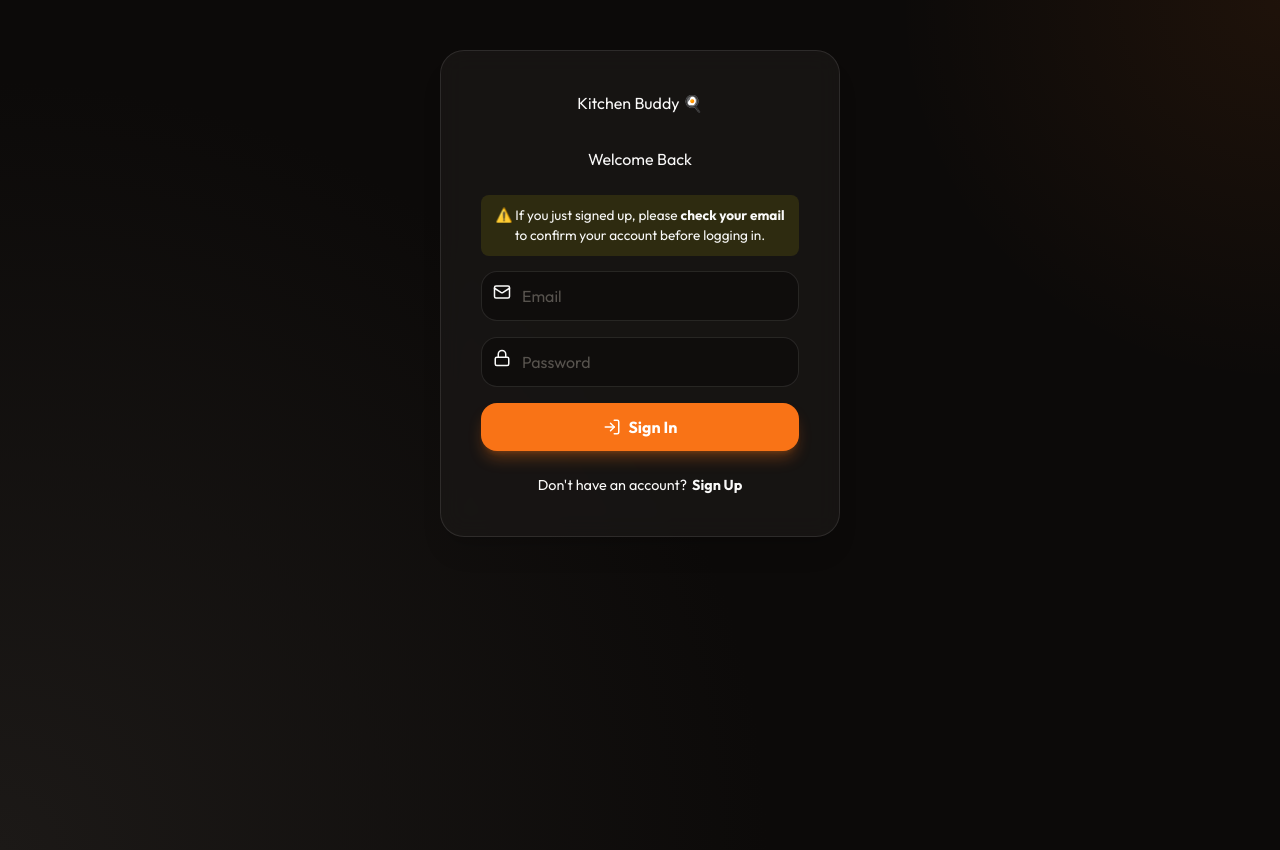
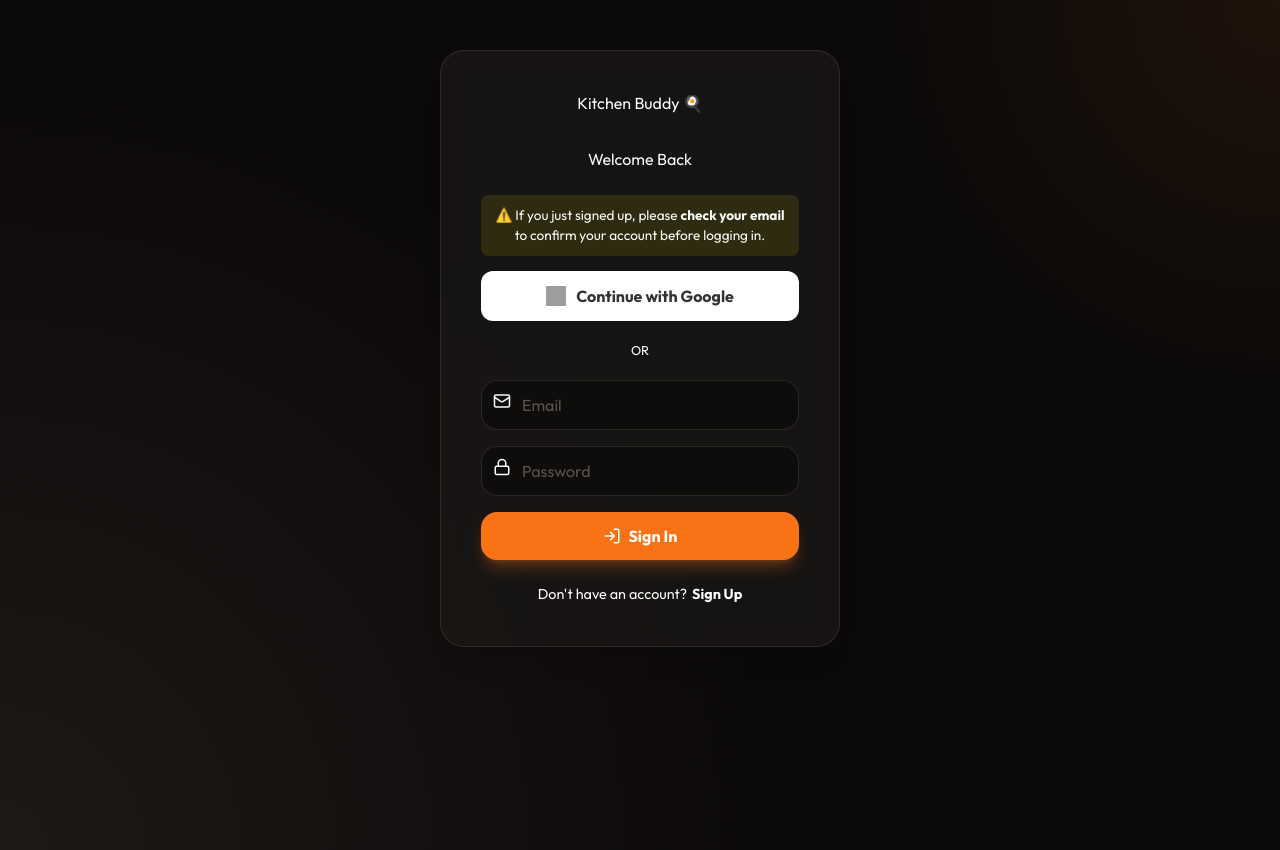
Before and after one commit to Rishav0123/chefAI, a React app in the folder frontend/: page / in a window 1280 px wide. Both pictures are taken after a click on the button "Sign In". Built offline with nearby package versions, Linux system fonts and the light colour scheme; no server answers; grey boxes are pictures that could not be loaded; the HTML template or start-up script is replaced by a standard one.

Commit message:
feat: add google sign in button

```diff
--- a/frontend/src/components/Login.jsx
+++ b/frontend/src/components/Login.jsx
@@ -58,6 +58,22 @@ const Login = () => {
         }
     };
 
+    const handleGoogleLogin = async () => {
+        setLoading(true);
+        try {
+            const { error } = await supabase.auth.signInWithOAuth({
+                provider: 'google',
+                options: {
+                    redirectTo: `https://${window.location.hostname === 'localhost' ? 'localhost:5173' : window.location.hostname}/`
+                }
+            });
+            if (error) throw error;
+        } catch (error) {
+            setErrorMsg(error.message);
+            setLoading(false);
+        }
+    };
+
     return (
         <div style={{ maxWidth: '400px', margin: '50px auto' }}>
             <div className="glass-panel" style={{ padding: '2.5rem', textAlign: 'center' }}>
@@ -82,6 +98,38 @@ const Login = () => {
                         )}
                     </div>
                 )}
+
+                <button
+                    onClick={handleGoogleLogin}
+                    disabled={loading}
+                    style={{
+                        width: '100%',
+                        padding: '12px',
+                        borderRadius: '12px',
+                        border: '1px solid rgba(255,255,255,0.1)',
+                        background: 'white',
+                        color: '#333',
+                        fontWeight: 'bold',
+                        display: 'flex',
+                        alignItems: 'center',
+                        justifyContent: 'center',
+                        gap: '10px',
+                        cursor: 'pointer',
+                        marginBottom: '20px',
+                        transition: 'transform 0.2s'
+                    }}
+                    onMouseOver={e => e.currentTarget.style.transform = 'scale(1.02)'}
+                    onMouseOut={e => e.currentTarget.style.transform = 'scale(1)'}
+                >
+                    <img src="https://www.svgrepo.com/show/475656/google-color.svg" alt="G" style={{ width: '20px', height: '20px' }} />
+                    Continue with Google
+                </button>
+
+                <div style={{ display: 'flex', alignItems: 'center', gap: '10px', marginBottom: '20px', color: 'var(--text-secondary)', fontSize: '0.8rem' }}>
+                    <div style={{ h: '1px', flex: 1, background: 'rgba(255,255,255,0.1)' }}></div>
+                    <span>OR</span>
+                    <div style={{ h: '1px', flex: 1, background: 'rgba(255,255,255,0.1)' }}></div>
+                </div>
 
                 <form onSubmit={handleAuth} style={{ display: 'flex', flexDirection: 'column', gap: '1rem' }}>
                     <div style={{ position: 'relative' }}>
```
